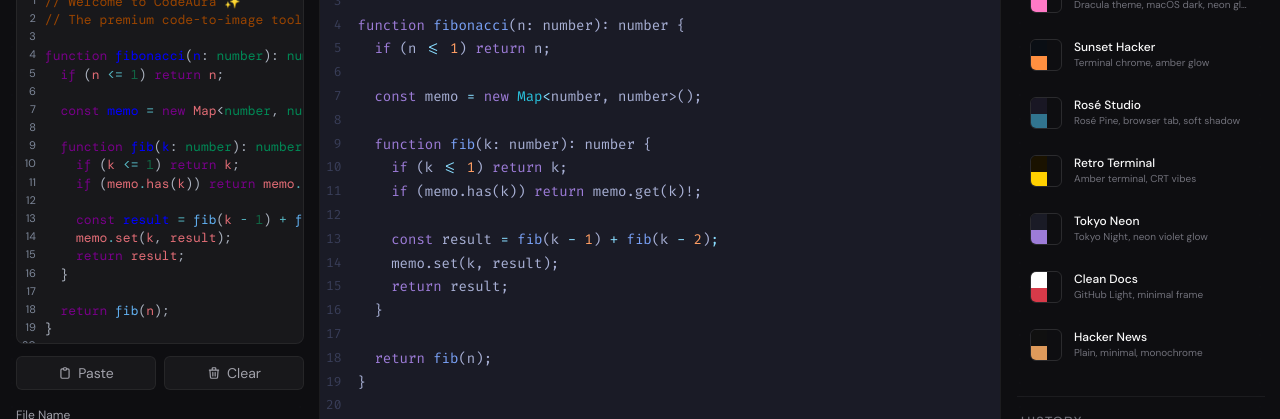
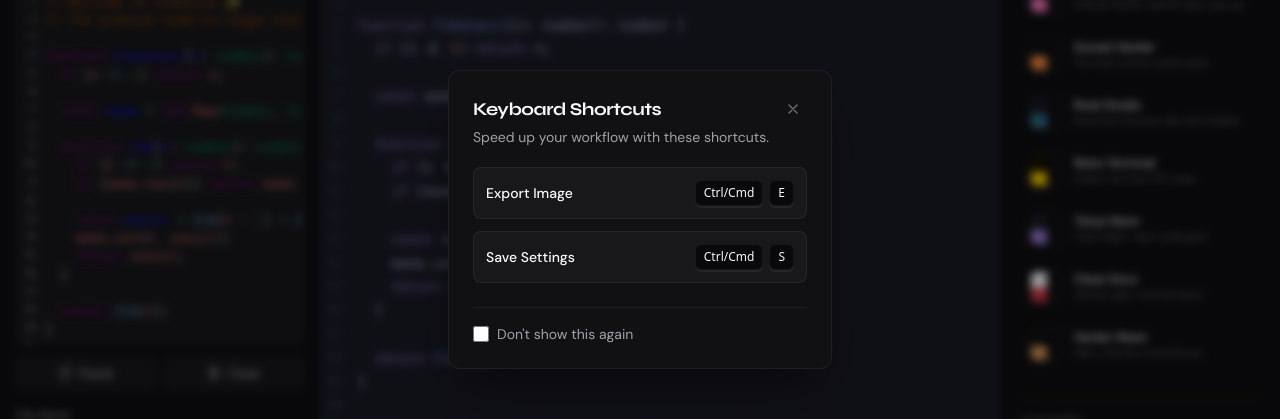
Before and after one commit to arinzejustin/codeaura, a Vue app in the folder frontend/: page / in a window 1280 px wide. Shown: the part 181-600 px from the top of the page. Built offline with nearby package versions, Linux system fonts and the light colour scheme; no server answers; a small style sheet from the web is missing; a web font is replaced by a local one.

Commit message:
shortcut

```diff
--- a/frontend/src/App.vue
+++ b/frontend/src/App.vue
@@ -68,6 +68,16 @@ function checkMobile() {
 
 // User menu dropdown
 const showUserMenu = ref(false)
+
+const showShortcutsModal = ref(false)
+const neverShowShortcutsAgain = ref(false)
+
+function closeShortcutsModal() {
+  showShortcutsModal.value = false
+  if (neverShowShortcutsAgain.value) {
+    localStorage.setItem('hideShortcutsModal', 'true')
+  }
+}
 
 async function handleExport() {
   saveToHistory()
@@ -193,6 +203,13 @@ onMounted(() => {
     toast.error(`Authentication failed: ${error}`, { duration: 5000 })
     // clean up URL string
     window.history.replaceState({}, document.title, window.location.pathname)
+  }
+
+  // Show shortcuts modal on first load if not hidden
+  if (!localStorage.getItem('hideShortcutsModal') && !isMobile.value) {
+    setTimeout(() => {
+      showShortcutsModal.value = true
+    }, 1500)
   }
 })
 
@@ -401,5 +418,68 @@ onUnmounted(() => {
       </aside>
     </div>
   </div>
+
+  <!-- Shortcuts Modal -->
+  <Transition
+    enter-active-class="transition duration-300 ease-out"
+    enter-from-class="opacity-0 scale-95 translate-y-4 sm:translate-y-0"
+    enter-to-class="opacity-100 scale-100 translate-y-0"
+    leave-active-class="transition duration-200 ease-in"
+    leave-from-class="opacity-100 scale-100 translate-y-0"
+    leave-to-class="opacity-0 scale-95 translate-y-4 sm:translate-y-0"
+  >
+    <div
+      v-if="showShortcutsModal"
+      class="fixed inset-0 z-[100] flex items-center justify-center p-4 bg-black/40 backdrop-blur-sm"
+      @click.self="closeShortcutsModal"
+    >
+      <div
+        class="relative w-full max-w-sm rounded-xl p-6 shadow-2xl"
+        style="background: var(--surface-1); border: 1px solid var(--border); box-shadow: 0 25px 50px -12px rgba(0, 0, 0, 0.5);"
+      >
+        <div class="mb-5 flex justify-between items-start">
+          <div>
+            <h3 class="text-lg font-bold tracking-tight" style="color: var(--text-primary)">Keyboard Shortcuts</h3>
+            <p class="text-sm mt-1" style="color: var(--text-secondary)">Speed up your workflow with these shortcuts.</p>
+          </div>
+          <button @click="closeShortcutsModal" class="p-1.5 rounded-lg hover:bg-white/10 transition-colors" style="color: var(--text-muted)">
+            <svg class="w-4 h-4" fill="none" viewBox="0 0 24 24" stroke="currentColor" stroke-width="2">
+              <path stroke-linecap="round" stroke-linejoin="round" d="M6 18L18 6M6 6l12 12" />
+            </svg>
+          </button>
+        </div>
+
+        <div class="space-y-3 mb-6">
+          <div class="flex items-center justify-between p-3 rounded-lg" style="background: var(--surface-2); border: 1px solid var(--border)">
+            <span class="text-sm font-medium" style="color: var(--text-primary)">Export Image</span>
+            <div class="flex gap-1.5">
+              <kbd class="px-2 py-1 text-xs font-sans font-medium rounded-md" style="background: var(--surface-0); border: 1px solid var(--border); color: var(--text-primary); box-shadow: 0 2px 0 var(--border)">Ctrl/Cmd</kbd>
+              <kbd class="px-2 py-1 text-xs font-sans font-medium rounded-md" style="background: var(--surface-0); border: 1px solid var(--border); color: var(--text-primary); box-shadow: 0 2px 0 var(--border)">E</kbd>
+            </div>
+          </div>
+          <div class="flex items-center justify-between p-3 rounded-lg" style="background: var(--surface-2); border: 1px solid var(--border)">
+            <span class="text-sm font-medium" style="color: var(--text-primary)">Save Settings</span>
+            <div class="flex gap-1.5">
+              <kbd class="px-2 py-1 text-xs font-sans font-medium rounded-md" style="background: var(--surface-0); border: 1px solid var(--border); color: var(--text-primary); box-shadow: 0 2px 0 var(--border)">Ctrl/Cmd</kbd>
+              <kbd class="px-2 py-1 text-xs font-sans font-medium rounded-md" style="background: var(--surface-0); border: 1px solid var(--border); color: var(--text-primary); box-shadow: 0 2px 0 var(--border)">S</kbd>
+            </div>
+          </div>
+        </div>
+
+        <div class="flex items-center justify-between mt-2 pt-4" style="border-top: 1px solid var(--border)">
+          <label class="flex items-center gap-2 cursor-pointer text-sm" style="color: var(--text-secondary)">
+            <input
+              type="checkbox"
+              v-model="neverShowShortcutsAgain"
+              class="rounded w-4 h-4 cursor-pointer focus:ring-[var(--accent)] focus:ring-offset-0 transition-colors"
+              style="background: var(--surface-2); border: 1px solid var(--border); color: var(--accent);"
+            >
+            <span class="select-none cursor-pointer">Don't show this again</span>
+          </label>
+        </div>
+      </div>
+    </div>
+  </Transition>
+
   <Toaster position="top-right" theme="dark" richColors />
 </template>
```
Also changed, not shown: 1 other file (tests, documents, lock files or other folders).
